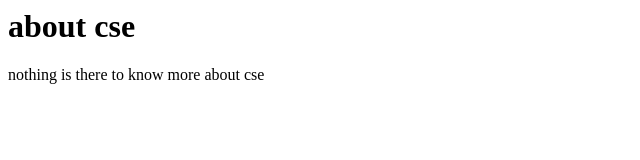
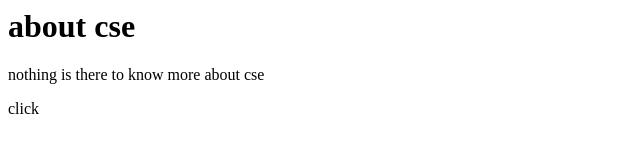
Before and after one commit to Omkarreddy2005/intro, a plain HTML site: page cse.html in a window 1280 px wide. Shown: the full height of the page, 0-640 px from the left. Drawn offline with Linux system fonts and the light colour scheme.

Commit message:
added new file

```diff
--- a/cse.html
+++ b/cse.html
@@ -3,6 +3,7 @@
         <body>
             <h1>about cse</h1>
             <p>nothing is there to know more about cse</p>
+            click<a href="index.html"></a>
         </body>
     </head>
 </html>
```
